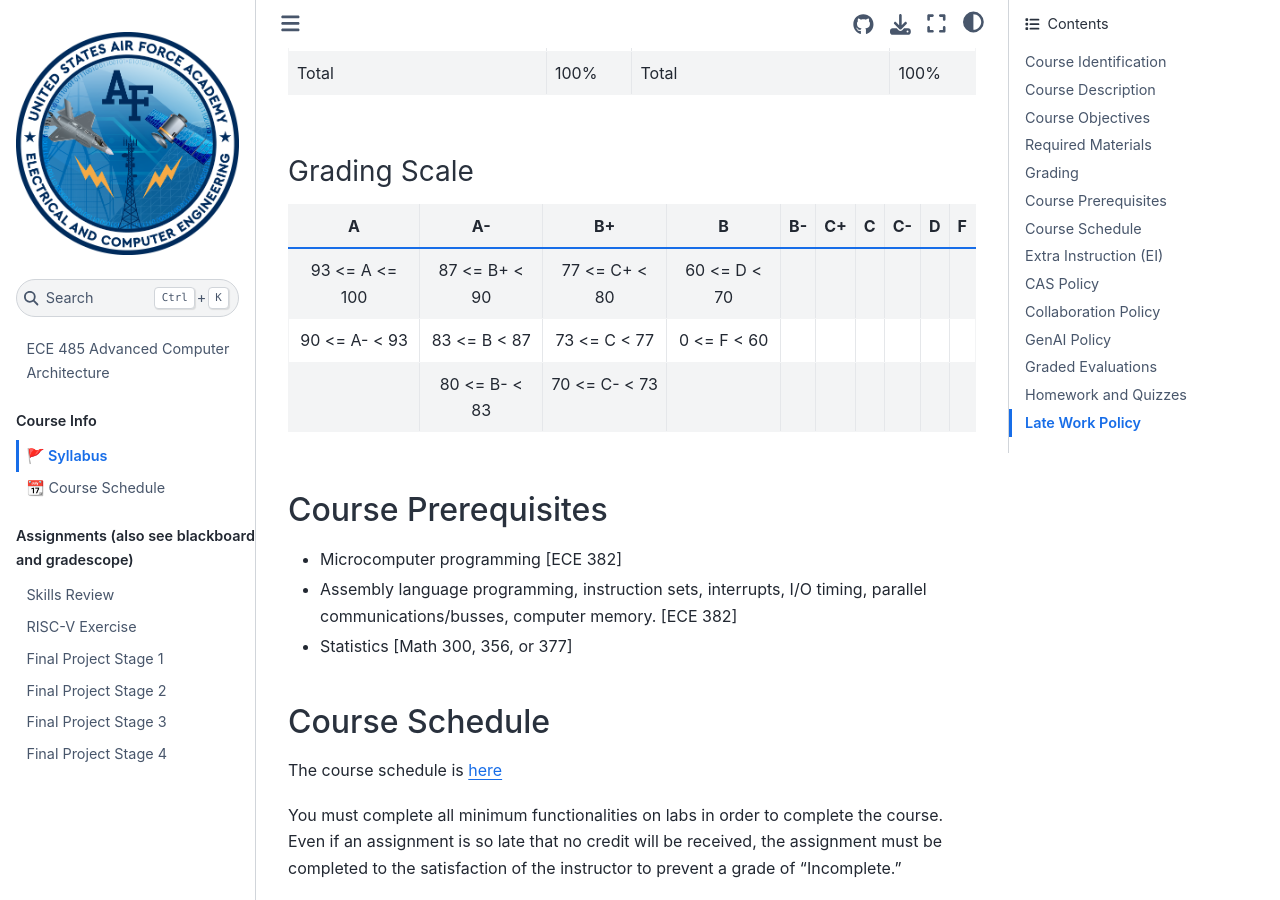
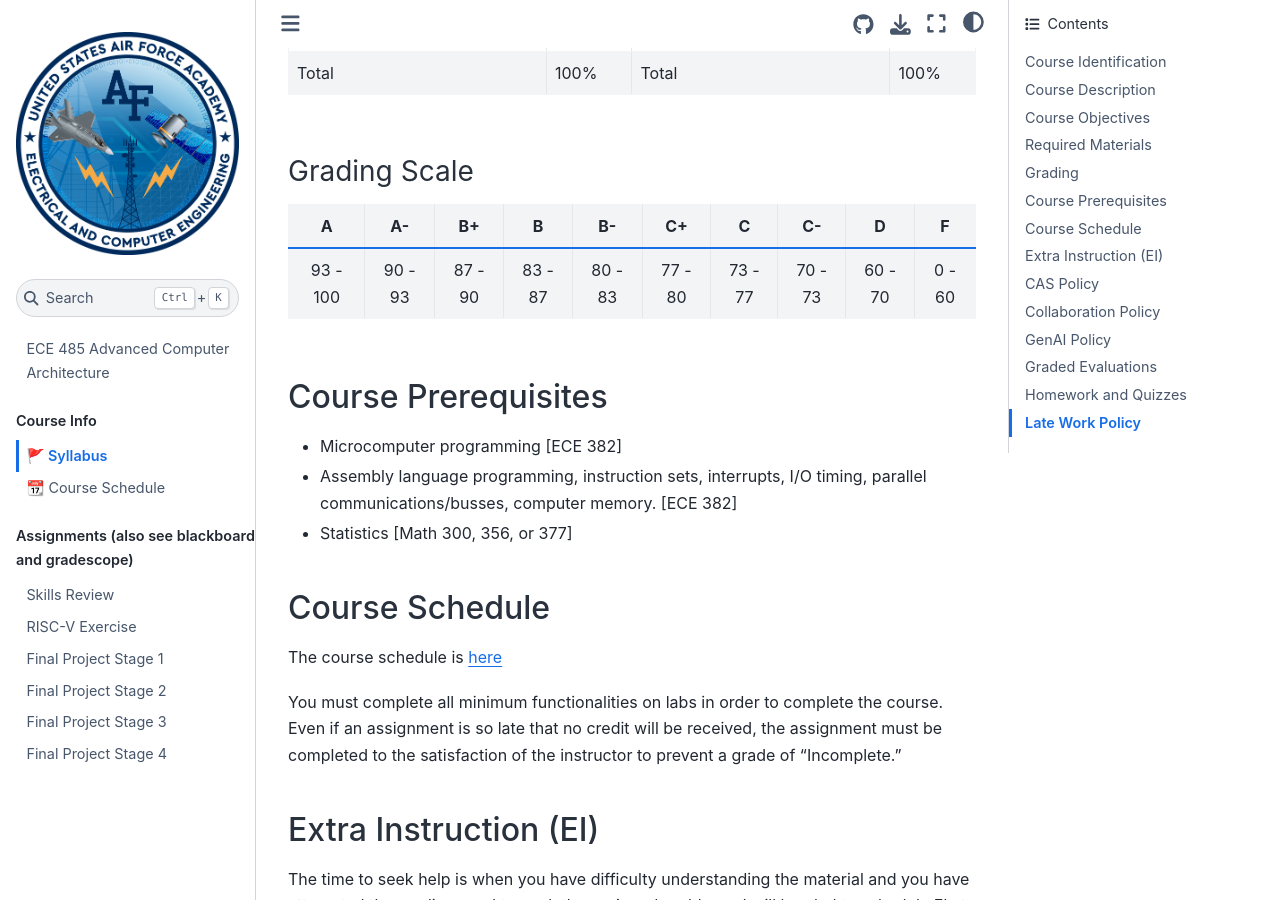
Before and after one commit to USAFA-ECE/ece485, a Jupyter Book: the page built from book/syllabus.md, in a window 1280 px wide and 900 px high, scrolled down 1703 px. Built offline with Jupyter Book 1.0.4 settings and Sphinx 7.4.7 and the Sphinx Book theme 1.1.4, drawn with Linux system fonts in a browser that asks for light colours.

```diff
--- a/book/syllabus.md
+++ b/book/syllabus.md
@@ -46,11 +46,7 @@ The required textbook for this is Computer Architecture: A Quantitative Approach
 
 |    A   |   A-   |   B+   |    B   |   B-   |   C+   |    C   |   C-   |    D   |    F   |
 |:------:|:------:|:------:|:------:|:------:|:------:|:------:|:------:|:------:|:------:|
-| 93 <= A <= 100  | 87 <= B+ < 90  | 77 <= C+ < 80   | 60 <= D < 70  |
-| 90 <= A- < 93   | 83 <= B < 87   | 73 <= C < 77    | 0 <= F < 60   |
-|                 | 80 <= B- < 83  | 70 <= C- < 73   |               |
-
-
+| 93 - 100  |  90 - 93  | 87 - 90  |  83 - 87  | 80 - 83 | 77 - 80 | 73 - 77 | 70 - 73 | 60 - 70  | 0 - 60 |
 
 ## Course Prerequisites
 - Microcomputer programming  [ECE 382]
```
